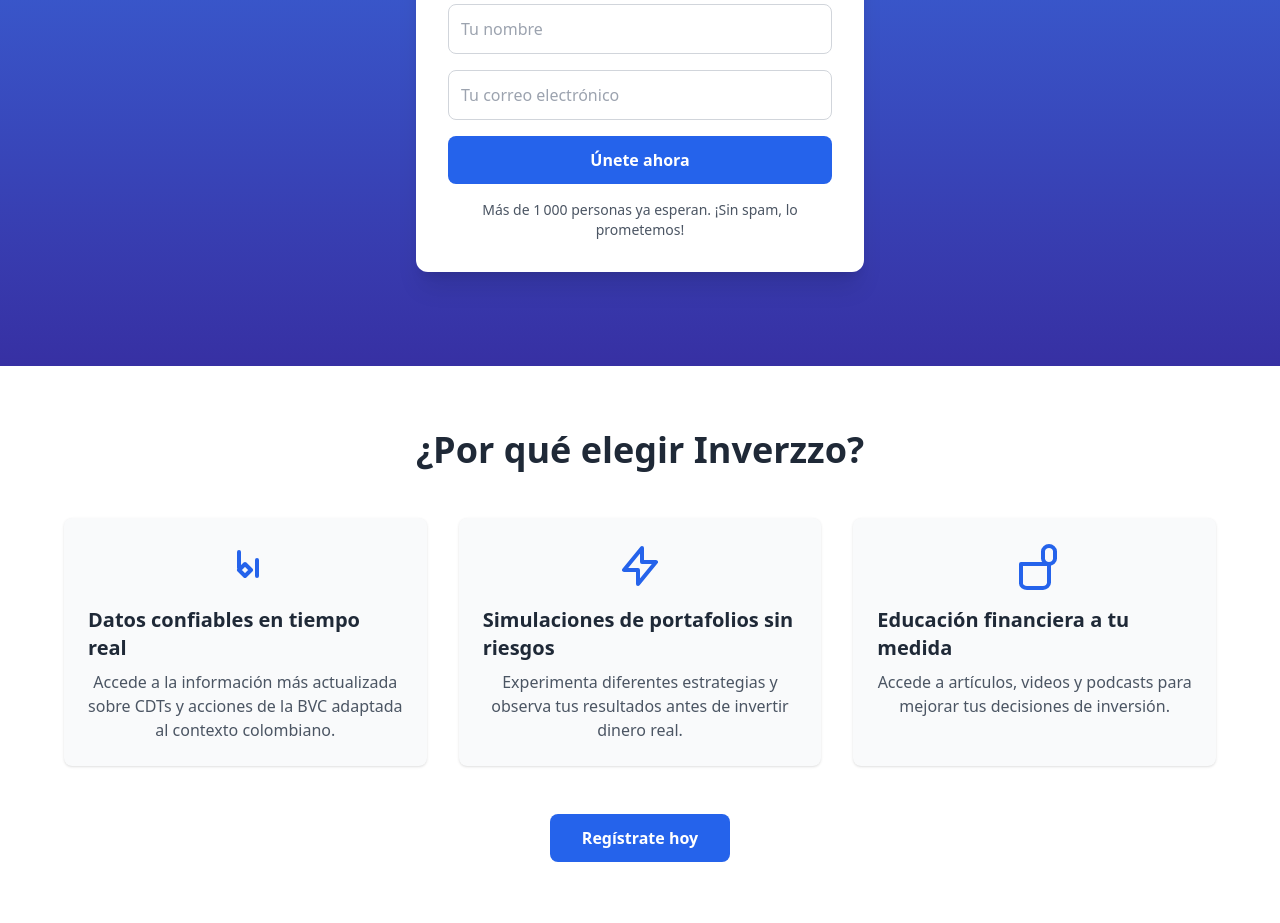
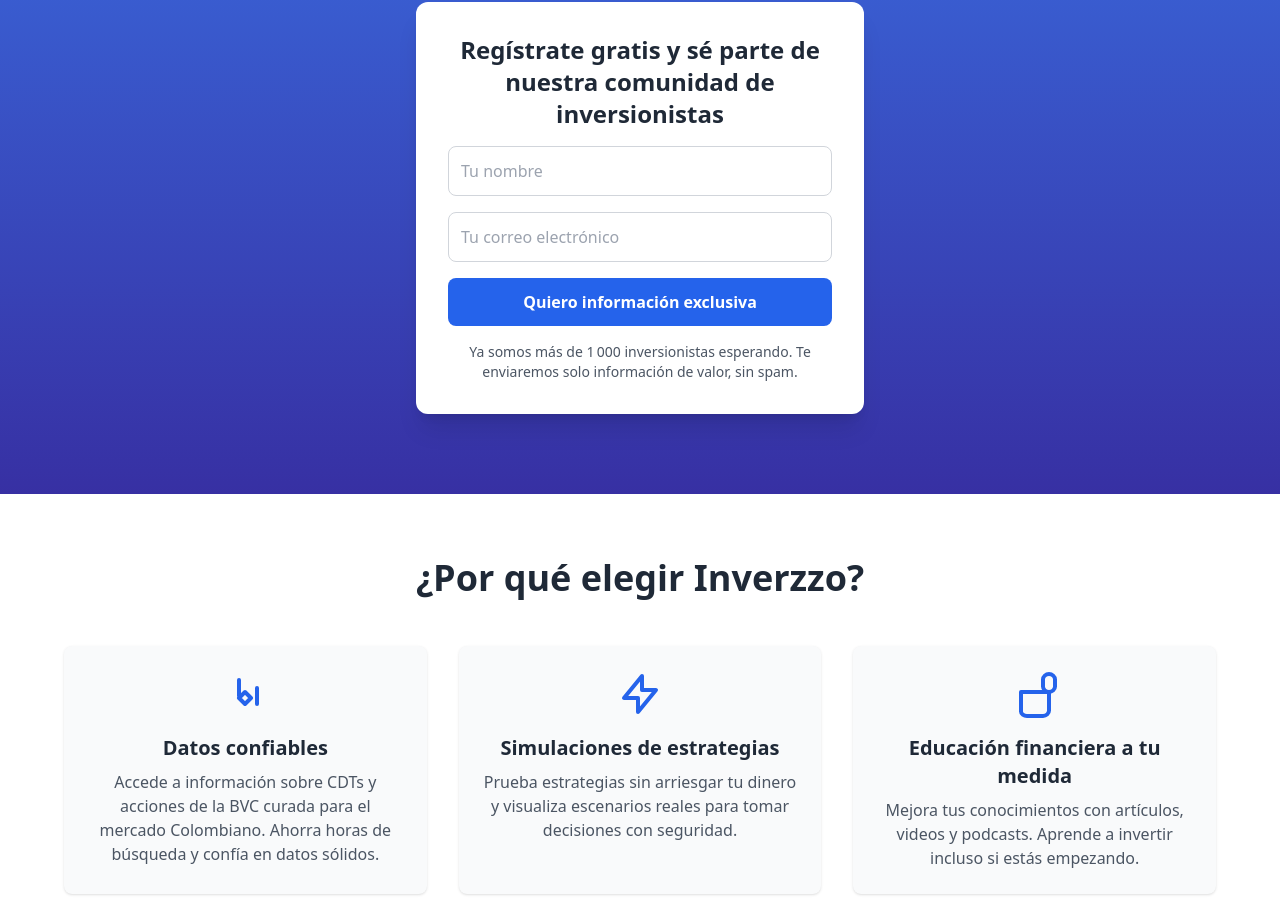
Before and after one commit to ivangalindoangulo/inverzzo-starter-landing-page, an Astro site: page / in a window 1280 px wide. Shown: the part 434-1357 px from the top of the page. Built offline with nearby package versions, Linux system fonts and the light colour scheme; Astro itself is replaced by a stand-in of ours.

Commit message:
version beta

```diff
--- a/src/pages/index.astro
+++ b/src/pages/index.astro
@@ -23,10 +23,10 @@
   <!-- Sección hero -->
   <section class="min-h-screen bg-gradient-to-b from-blue-500 to-indigo-800 flex flex-col justify-center items-center text-white px-4 py-20">
     <div class="text-center max-w-3xl">
-      <h1 class="text-5xl sm:text-6xl font-extrabold mb-4">Invierte con confianza en Colombia</h1>
-      <p class="text-lg sm:text-2xl mb-8">En Inverzzo tendrás acceso a datos en tiempo real, simulaciones de portafolios y educación financiera. Sé parte del cambio y regístrate primero.</p>
+      <h1 class="text-5xl sm:text-6xl font-extrabold mb-4">Información confiable para invertir en Colombia sin complicaciones</h1>
+      <p class="text-lg sm:text-2xl mb-8">Accede a datos de mejor rendimiento en CDTs y acciones de la BVC - Bolsa de Valores de Colombia, simula tus estrategias de inversión y aprende a tomar decisiones informadas. Únete a nuestra lista de espera y sé de los primeros en probar Inverzzo.</p>
       <div class="bg-white p-6 sm:p-8 rounded-xl shadow-xl w-full max-w-md mx-auto text-gray-800">
-        <h2 class="text-2xl font-semibold mb-4 text-center">Únete a la lista de espera</h2>
+        <h2 class="text-2xl font-semibold mb-4 text-center">Regístrate gratis y sé parte de nuestra comunidad de inversionistas</h2>
         <form id="waitlist-form" class="space-y-4">
           <div>
             <input
@@ -50,10 +50,10 @@
             type="submit"
             class="w-full bg-blue-600 hover:bg-blue-700 transition-transform transform hover:-translate-y-1 text-white p-3 rounded-lg font-bold"
           >
-            Únete ahora
+            Quiero información exclusiva
           </button>
         </form>
-        <p class="text-sm text-gray-600 mt-4">Más de 1 000 personas ya esperan. ¡Sin spam, lo prometemos!</p>
+        <p class="text-sm text-gray-600 mt-4">Ya somos más de 1 000 inversionistas esperando. Te enviaremos solo información de valor, sin spam.</p>
       </div>
     </div>
   </section>
@@ -66,20 +66,20 @@
       <div class="flex flex-col items-center p-6 bg-gray-50 rounded-lg shadow hover:shadow-md transition">
         <!-- Icono -->
         <svg class="w-12 h-12 mb-4 text-blue-600" xmlns="http://www.w3.org/2000/svg" fill="none" viewBox="0 0 24 24" stroke="currentColor"><path stroke-linecap="round" stroke-linejoin="round" stroke-width="2" d="M9 14l3-3 3 3m0 0l-3 3-3-3m9 3V9m-9 4V5"/></svg>
-        <h3 class="text-xl font-semibold mb-2">Datos confiables en tiempo real</h3>
-        <p class="text-gray-600 text-center">Accede a la información más actualizada sobre CDTs y acciones de la BVC adaptada al contexto colombiano.</p>
+        <h3 class="text-xl font-semibold mb-2 text-center">Datos confiables </h3>
+        <p class="text-gray-600 text-center">Accede a información sobre CDTs y acciones de la BVC curada para el mercado Colombiano. Ahorra horas de búsqueda y confía en datos sólidos.</p>
       </div>
       <!-- Tarjeta 2 -->
       <div class="flex flex-col items-center p-6 bg-gray-50 rounded-lg shadow hover:shadow-md transition">
         <svg class="w-12 h-12 mb-4 text-blue-600" xmlns="http://www.w3.org/2000/svg" fill="none" viewBox="0 0 24 24" stroke="currentColor"><path stroke-linecap="round" stroke-linejoin="round" stroke-width="2" d="M13 10V3L4 14h7v7l9-11h-7z"/></svg>
-        <h3 class="text-xl font-semibold mb-2">Simulaciones de portafolios sin riesgos</h3>
-        <p class="text-gray-600 text-center">Experimenta diferentes estrategias y observa tus resultados antes de invertir dinero real.</p>
+        <h3 class="text-xl font-semibold mb-2 text-center">Simulaciones de estrategias</h3>
+        <p class="text-gray-600 text-center">Prueba estrategias sin arriesgar tu dinero y visualiza escenarios reales para tomar decisiones con seguridad.</p>
       </div>
       <!-- Tarjeta 3 -->
       <div class="flex flex-col items-center p-6 bg-gray-50 rounded-lg shadow hover:shadow-md transition">
         <svg class="w-12 h-12 mb-4 text-blue-600" xmlns="http://www.w3.org/2000/svg" fill="none" viewBox="0 0 24 24" stroke="currentColor"><path stroke-linecap="round" stroke-linejoin="round" stroke-width="2" d="M19 11H5M19 11C17.386 11 16 9.764 16 8.257V4.743C16 3.236 17.386 2 19 2M19 11C20.614 11 22 9.764 22 8.257V4.743C22 3.236 20.614 2 19 2M5 11v9.764C5 22 6.386 23 8 23h8c1.614 0 3-1.236 3-2.736V11H5z"/></svg>
-        <h3 class="text-xl font-semibold mb-2">Educación financiera a tu medida</h3>
-        <p class="text-gray-600 text-center">Accede a artículos, videos y podcasts para mejorar tus decisiones de inversión.</p>
+        <h3 class="text-xl font-semibold mb-2 text-center">Educación financiera a tu medida</h3>
+        <p class="text-gray-600 text-center">Mejora tus conocimientos con artículos, videos y podcasts. Aprende a invertir incluso si estás empezando.</p>
       </div>
     </div>
     <div class="text-center mt-12">
@@ -87,27 +87,37 @@
     </div>
   </section>
 
+  <!-- Sección adicional de credibilidad y ventajas -->
+  <section class="py-12 px-4 sm:px-6 lg:px-8 bg-gray-50">
+    <div class="max-w-5xl mx-auto text-center space-y-3">
+      <p class="text-gray-600">Creado para inversionistas minoristas Colombianos que buscan generar ingresos adicionales y protegerse de la inflación.</p>
+      <p class="text-gray-600">Nuestros usuarios ahorran hasta un 80 % en comparación con asesores tradicionales y cuentan con herramientas adaptadas al contexto local.</p>
+    </div>
+  </section>
+
   <Footer />
 
   <!-- Script para manejar el formulario -->
   <script type="module">
-	  console.log('script cargado');
     const form = document.getElementById('waitlist-form');
     if (form) {
       form.addEventListener('submit', async (e) => {
         e.preventDefault();
         const name = e.target.elements.name.value.trim();
         const email = e.target.elements.email.value.trim();
+
         if (!name || !email) {
           alert('Por favor, completa todos los campos.');
           return;
         }
+
         try {
           const res = await fetch('/api/waitlist', {
             method: 'POST',
             headers: { 'Content-Type': 'application/json' },
             body: JSON.stringify({ name, email }),
           });
+
           if (!res.ok) {
             const error = await res.text();
             throw new Error(error);
@@ -121,6 +131,5 @@
       });
     }
   </script>
-
 </body>
 </html>
```
Lines whose indentation alone changed are shown as unchanged.
